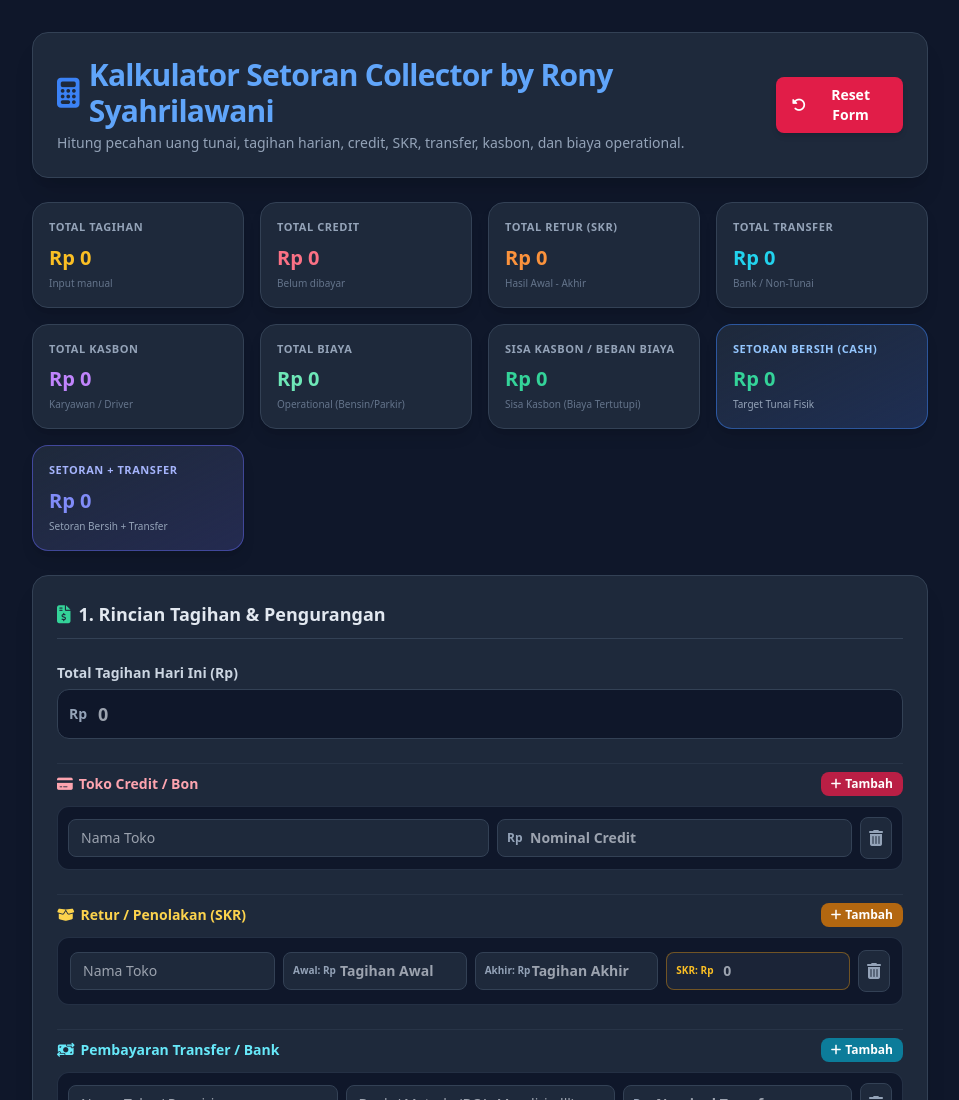
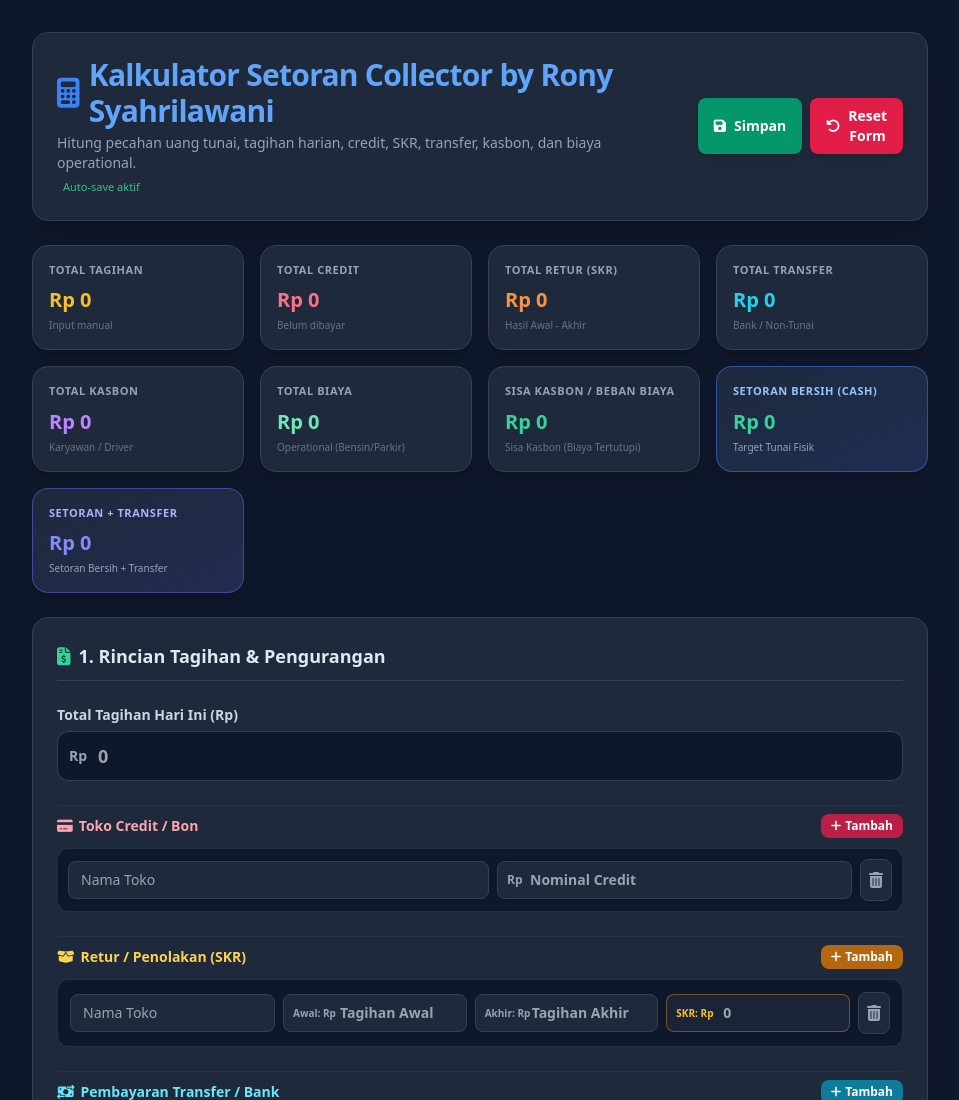
Before and after one commit to rosaroli558-crypto/callculator-collector, a plain HTML site: page index.html in a window 1280 px wide. Shown: the top 1100 px of the page, without its empty margins (160-1119 px from the left). Drawn offline with nearby package versions, Linux system fonts and the light colour scheme.

Commit message:
Add auto-save status and update button layout

```diff
--- a/index.html
+++ b/index.html
@@ -22,10 +22,18 @@
           Kalkulator Setoran Collector by Rony Syahrilawani
         </h1>
         <p class="text-slate-400 text-xs sm:text-sm mt-1">Hitung pecahan uang tunai, tagihan harian, credit, SKR, transfer, kasbon, dan biaya operational.</p>
+        <p id="saveStatusText" class="text-[11px] text-emerald-400/90 mt-1.5 flex items-center justify-center md:justify-start gap-1.5">
+          <i class="fa-solid fa-cloud-check"></i> Auto-save aktif
+        </p>
       </div>
-      <button onclick="resetAll()" class="w-full sm:w-auto px-4 py-2 bg-rose-600 hover:bg-rose-500 text-white rounded-lg text-xs sm:text-sm font-semibold transition flex items-center justify-center gap-2 shadow-md">
-        <i class="fa-solid fa-rotate-left"></i> Reset Form
-      </button>
+      <div class="flex flex-col sm:flex-row w-full md:w-auto gap-2">
+        <button type="button" onclick="saveState(true)" class="w-full sm:w-auto px-4 py-2 bg-emerald-600 hover:bg-emerald-500 text-white rounded-lg text-xs sm:text-sm font-semibold transition flex items-center justify-center gap-2 shadow-md">
+          <i class="fa-solid fa-floppy-disk"></i> Simpan
+        </button>
+        <button type="button" onclick="resetAll()" class="w-full sm:w-auto px-4 py-2 bg-rose-600 hover:bg-rose-500 text-white rounded-lg text-xs sm:text-sm font-semibold transition flex items-center justify-center gap-2 shadow-md">
+          <i class="fa-solid fa-rotate-left"></i> Reset Form
+        </button>
+      </div>
     </header>
 
     <!-- Ringkasan & Hasil Akhir (8 Kartu Indikator) -->
```
